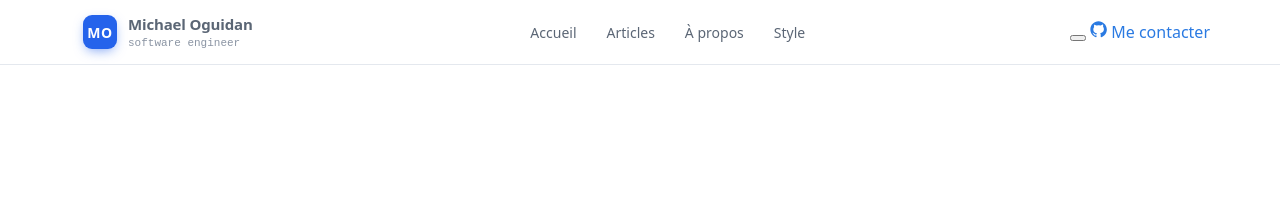
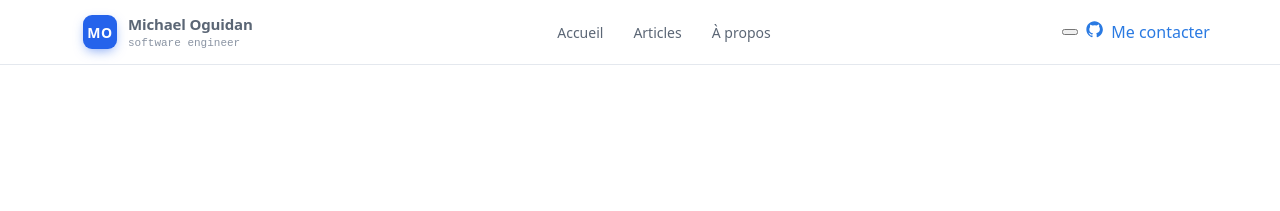
Before and after one commit to Oguidan/MichaelOguidan, a Jekyll site: the page built from index.html, in a window 1280 px wide. Shown: the top 211 px of the page. Built offline with Jekyll 4.4.1, drawn with Linux system fonts in a browser that asks for light colours.

Commit message:
Remove unused navlink and update .navact styles for improved layout

```diff
--- a/_includes/header.html
+++ b/_includes/header.html
@@ -50,7 +50,6 @@
           <a class="navlink" rel="author" href="{{ "/" | relative_url }}">Accueil</a>
           <a class="navlink" rel="author" href="{{ "/" | relative_url }}">Articles</a>
           <a class="navlink" rel="author" href="{{ "/" | relative_url }}">À propos</a>
-          <a class="navlink" rel="author" href="{{ "/" | relative_url }}">Style</a>
         </div>
         <div class="navact">
           <button class="iconbtn" onClick="{{ toggleTheme }}" title="{{ themeTitle }}">{{ themeIcon }}</button>
--- a/_sass/micky/_base.scss
+++ b/_sass/micky/_base.scss
@@ -61,14 +61,6 @@ figure {
   margin: 0;
   padding: 0;
 }
-
-a,
-a:visited,
-a:hover,
-a:active {
-  text-decoration: none;
-}
-
 
 /**
  * Basic styling
--- a/_sass/micky/_layout.scss
+++ b/_sass/micky/_layout.scss
@@ -76,6 +76,12 @@
   color: var(--accent);
   background: var(--accent-bg);
   text-decoration: none;
+}
+
+.navact {
+  display: flex;
+  align-items: center;
+  gap: 8px
 }
 
 .site-header {
```
